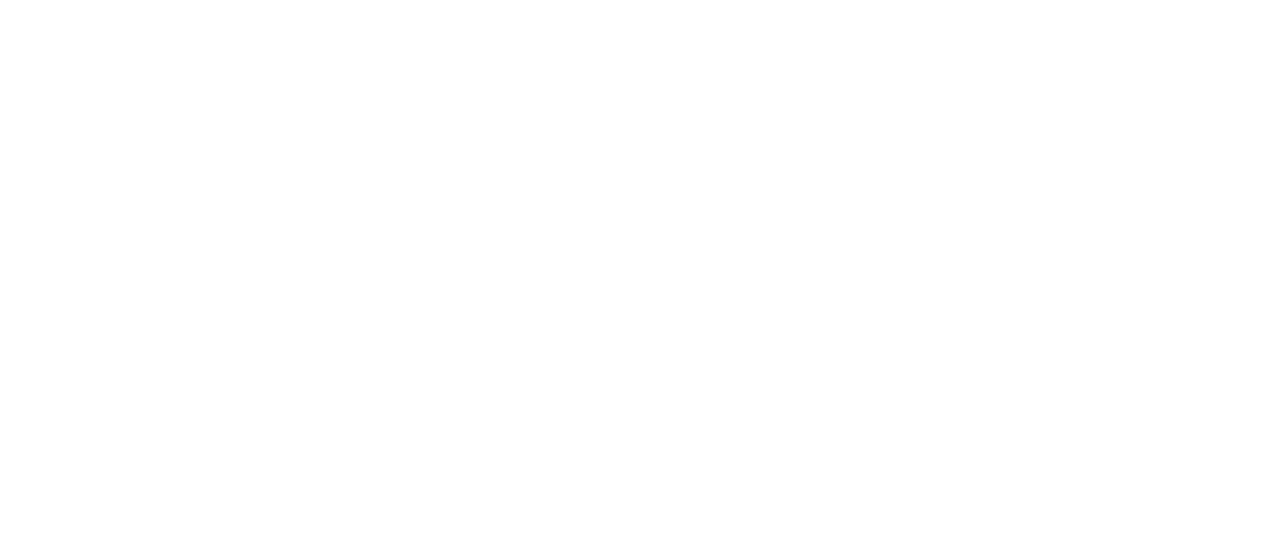
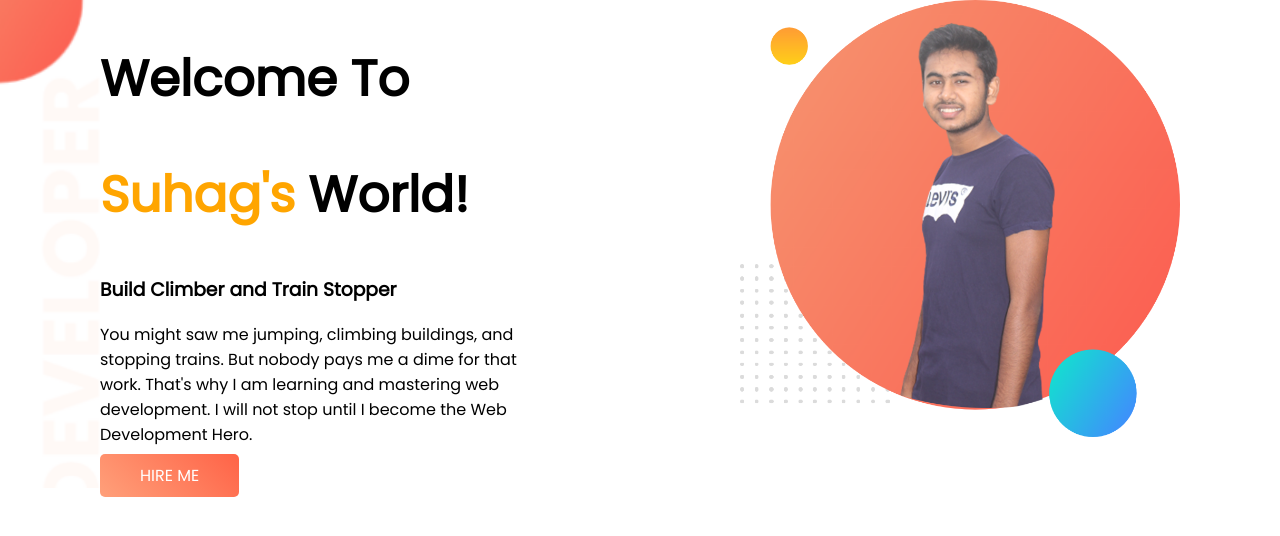
Before and after one commit to developer-suhag/developer-portfolio, a plain HTML site: page index.html in a window 1280 px wide. Drawn offline with Linux system fonts and the light colour scheme.

Commit message:
top section added

```diff
--- a/index.html
+++ b/index.html
@@ -6,9 +6,24 @@
     <meta name="viewport" content="width=device-width, initial-scale=1.0">
     <title>Suhag's Portfolio</title>
     <link rel="shortcut icon" href="img/favicon.ico" type="image/x-icon">
+
+    <link rel="preconnect" href="https://fonts.googleapis.com">
+    <link rel="preconnect" href="https://fonts.gstatic.com" crossorigin>
+    <link href="https://fonts.googleapis.com/css2?family=Poppins&display=swap" rel="stylesheet">
     <link rel="stylesheet" href="style.css">
 </head>
 <body>
-
+    <section class="top-banner-section">
+        <div class="half-width left-side">
+            <h1>Welcome To</h1>
+            <h1><span class="orange-color">Suhag's</span> World!</h1>
+            <h3>Build Climber and Train Stopper</h3>
+            <p>You might saw me jumping, climbing buildings, and stopping trains. But nobody pays me a dime for that work. That's why I am learning and mastering web development. I will not stop until I become the Web Development Hero.</p>
+            <a class="orange-button" href="https://www.linkedin.com/in/suhag-al-amin/" target="_blank">HIRE ME</a>
+        </div>
+        <div class="half-width">
+            <img src="img/suhag.png" alt="">
+        </div>
+    </section>
 </body>
 </html>
--- a/style.css
+++ b/style.css
@@ -0,0 +1,44 @@
+body {
+  font-family: "Poppins", sans-serif;
+  margin: 0;
+}
+h1 {
+  font-size: 50px;
+}
+
+h2 {
+  font-size: 40px;
+}
+
+.top-banner-section {
+  background-image: url(img/top-banner.png);
+  background-repeat: no-repeat;
+  background-position: top;
+  background-size: cover;
+  display: flex;
+}
+
+.half-width {
+  width: 50%;
+  padding: 0 100px;
+}
+
+.half-width img {
+  width: 100%;
+}
+
+/* .left-side {
+  padding: 50px 80px;
+} */
+
+.orange-color {
+  color: #ffa500;
+}
+
+.orange-button {
+  text-decoration: none;
+  padding: 10px 40px;
+  background-image: linear-gradient(45deg, #ffa07a, #ff6347);
+  color: #fff;
+  border-radius: 5px;
+}
```
Also changed, not shown: img/dream-bg.png (added), img/exp-bg.png (added), img/suhag.png (added), img/suhag2.png (added), img/top-banner.png (added).
